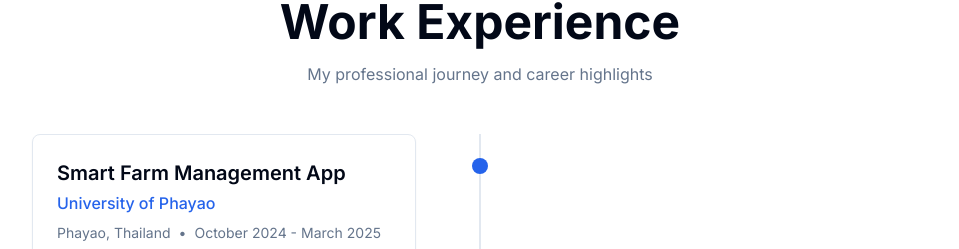
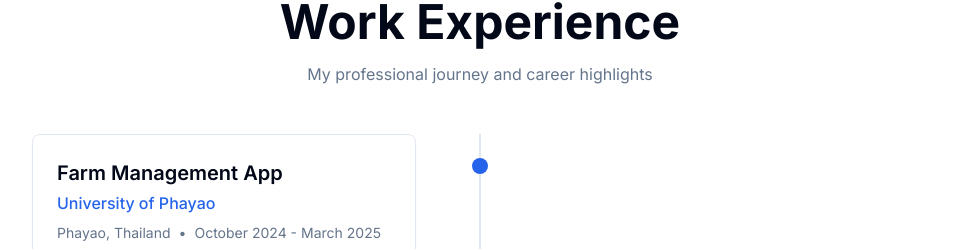
Before and after one commit to Watthana65022128/my-portfolio, a Next.js app: page / in a window 1280 px wide. Shown: the part 3235-3484 px from the top of the page, without its empty margins (160-1119 px from the left). Built offline with nearby package versions, Linux system fonts and the light colour scheme.

Commit message:
fix: correct project name in experience data; update "Smart Farm Management App" to "Farm Management App"

```diff
--- a/src/data/experience.ts
+++ b/src/data/experience.ts
@@ -4,7 +4,7 @@ export const experiences: Experience[] = [
   {
     id: "1",
     company: "University of Phayao",
-    projectName: "Smart Farm Management App",
+    projectName: "Farm Management App",
     location: "Phayao, Thailand",
     startDate: "2024-10",
     endDate: "2025-03",
```
